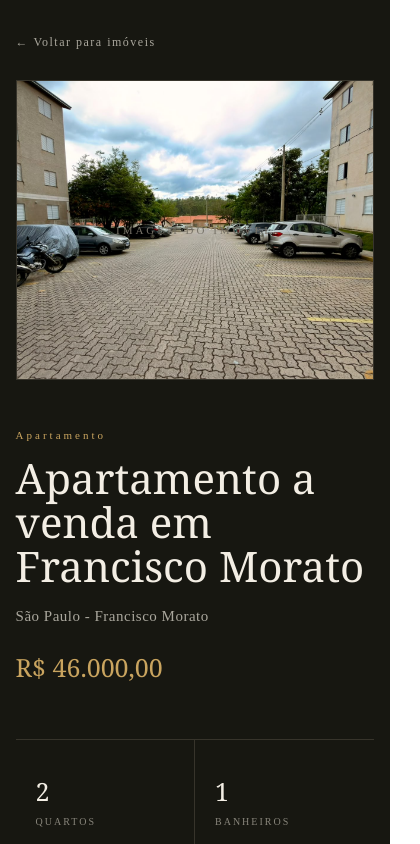
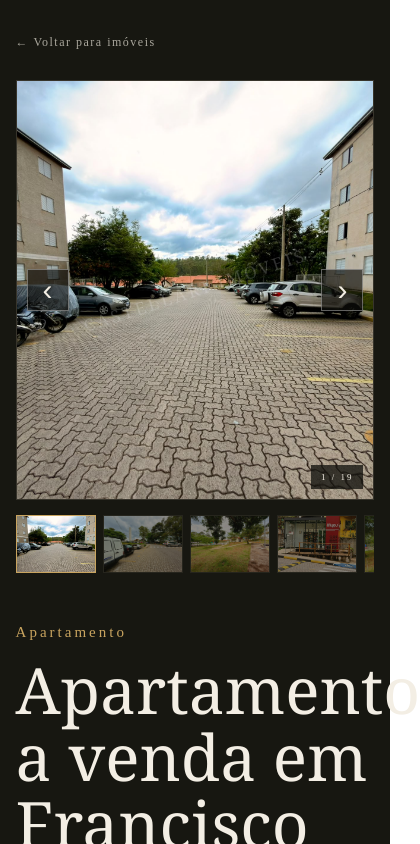
Before and after one commit to Renanhfernands/Castellari-imoveis, a React (Vite) app: page /imoveis/1 in a window 390 px wide. Shown: the top 844 px of the page, 420 px wide, since content can reach past the window. Built offline with nearby package versions, Linux system fonts and the light colour scheme.

Commit message:
finaliza site

```diff
--- a/src/components/menu/CastellariLanding/CastellariLanding.jsx
+++ b/src/components/menu/CastellariLanding/CastellariLanding.jsx
@@ -191,9 +191,55 @@ export default function CastellariLanding() {
       {/* ================= NAV ================= */}
       <header className={`nav${scrolled ? " scrolled" : ""}`}>
         <div className="wrap nav-inner">
-          <a href="#" className="brand">
-            <span className="mark"></span>CASTELLARI IMÓVEIS
-          </a>
+        <a href="#" className="brand">
+ <svg
+    className="logo-castelo"
+    viewBox="0 0 100 100"
+    xmlns="http://www.w3.org/2000/svg"
+    aria-hidden="true"
+  >
+    <g
+      fill="none"
+      stroke="#c9a45f"
+      strokeWidth="3"
+      strokeLinecap="round"
+      strokeLinejoin="round"
+    >
+      {/* Torre central */}
+      <path d="M35 82V28H65V82" />
+
+      {/* Torre esquerda */}
+      <path d="M10 82V43H35V82" />
+
+      {/* Torre direita */}
+      <path d="M65 82V43H90V82" />
+
+      {/* Ameias torre central */}
+      <path d="M35 28V21H42V28H50V21H58V28H65" />
+
+      {/* Ameias torre esquerda */}
+      <path d="M10 43V36H17V43H24V36H31V43H35" />
+
+      {/* Ameias torre direita */}
+      <path d="M65 43V36H72V43H79V36H86V43H90" />
+
+      {/* Porta */}
+      <path d="M44 82V67C44 61 48 57 50 57C52 57 56 61 56 67V82" />
+
+      {/* Janela */}
+      <path d="M47 45V40C47 37 53 37 53 40V45" />
+
+      {/* Bandeira */}
+      <path d="M50 21V9" />
+      <path d="M50 9H70L62 15L70 21H50" />
+
+      {/* Base */}
+      <path d="M6 82H94" />
+    </g>
+  </svg>
+
+  CASTELLARI IMÓVEIS
+</a>
           <nav className="nav-links">
             <a href="#imoveis">Imóveis</a>
             <a href="#diferenciais">Diferenciais</a>
--- a/src/pages/Imoveis/Imoveis.css
+++ b/src/pages/Imoveis/Imoveis.css
@@ -18,15 +18,23 @@
 }
 
 .logo {
-  font-family: Georgia, serif;
+  display: flex;
+  align-items: center;
+  gap: 10px;
+
+  color: #f3eee4;
+
+  font-family: Georgia, "Times New Roman", serif;
   font-size: 20px;
   font-weight: bold;
   letter-spacing: 2px;
 }
 
-.logo span {
-  color: #c9a45f;
-  margin-right: 8px;
+.logo-castelo {
+  width: 50px;
+  height: 34px;
+  display: block;
+  flex-shrink: 0;
 }
 
 .imoveis-header nav {
--- a/src/pages/Imoveis/Imoveis.jsx
+++ b/src/pages/Imoveis/Imoveis.jsx
@@ -6,9 +6,55 @@ function Imoveis() {
   return (
     <div className="imoveis-page">
       <header className="imoveis-header">
-        <div className="logo">
-          <span>◇</span> CASTELLARI IMÓVEIS
-        </div>
+     <div className="logo">
+  <svg
+    className="logo-castelo"
+    viewBox="0 0 100 100"
+    xmlns="http://www.w3.org/2000/svg"
+    aria-hidden="true"
+  >
+    <g
+      fill="none"
+      stroke="#c9a45f"
+      strokeWidth="3"
+      strokeLinecap="round"
+      strokeLinejoin="round"
+    >
+      {/* Torre central */}
+      <path d="M35 82V28H65V82" />
+
+      {/* Torre esquerda */}
+      <path d="M10 82V43H35V82" />
+
+      {/* Torre direita */}
+      <path d="M65 82V43H90V82" />
+
+      {/* Ameias torre central */}
+      <path d="M35 28V21H42V28H50V21H58V28H65" />
+
+      {/* Ameias torre esquerda */}
+      <path d="M10 43V36H17V43H24V36H31V43H35" />
+
+      {/* Ameias torre direita */}
+      <path d="M65 43V36H72V43H79V36H86V43H90" />
+
+      {/* Porta */}
+      <path d="M44 82V67C44 61 48 57 50 57C52 57 56 61 56 67V82" />
+
+      {/* Janela */}
+      <path d="M47 45V40C47 37 53 37 53 40V45" />
+
+      {/* Bandeira */}
+      <path d="M50 21V9" />
+      <path d="M50 9H70L62 15L70 21H50" />
+
+      {/* Base */}
+      <path d="M6 82H94" />
+    </g>
+  </svg>
+
+  <span>CASTELLARI IMÓVEIS</span>
+</div>
 
         <nav>
           <a href="/">INÍCIO</a>
--- a/src/pages/Imoveis/Imoveis/Detalhes/ImovelDetalhes.css
+++ b/src/pages/Imoveis/Imoveis/Detalhes/ImovelDetalhes.css
@@ -486,3 +486,244 @@
     font-size: 9px;
   }
 }
+/* ============================= */
+/* CARROSSEL DE FOTOS */
+/* ============================= */
+
+.detalhe-carrossel {
+  width: 100%;
+}
+
+.carrossel-principal {
+  position: relative;
+  width: 100%;
+  height: 500px;
+  overflow: hidden;
+  background: #11110d;
+  border: 1px solid #37342b;
+}
+
+.carrossel-imagem {
+  width: 100%;
+  height: 100%;
+  display: block;
+  object-fit: cover;
+}
+
+.carrossel-marca {
+  position: absolute;
+  left: 50%;
+  top: 50%;
+  transform: translate(-50%, -50%) rotate(-18deg);
+
+  color: rgba(255, 255, 255, 0.18);
+  font-family: Georgia, "Times New Roman", serif;
+  font-size: 28px;
+  letter-spacing: 5px;
+  white-space: nowrap;
+
+  pointer-events: none;
+}
+
+.carrossel-seta {
+  position: absolute;
+  top: 50%;
+  transform: translateY(-50%);
+
+  width: 50px;
+  height: 50px;
+
+  border: 1px solid rgba(255, 255, 255, 0.35);
+  background: rgba(15, 15, 11, 0.65);
+
+  color: #f3eee4;
+  font-size: 38px;
+  line-height: 1;
+
+  cursor: pointer;
+
+  display: flex;
+  align-items: center;
+  justify-content: center;
+
+  transition: all 0.25s ease;
+}
+
+.carrossel-seta:hover {
+  background: #c9a45f;
+  border-color: #c9a45f;
+  color: #171711;
+}
+
+.carrossel-esquerda {
+  left: 20px;
+}
+
+.carrossel-direita {
+  right: 20px;
+}
+
+.carrossel-contador {
+  position: absolute;
+  right: 20px;
+  bottom: 20px;
+
+  padding: 9px 14px;
+
+  background: rgba(15, 15, 11, 0.75);
+
+  color: #f3eee4;
+
+  font-size: 11px;
+  letter-spacing: 2px;
+}
+
+/* MINIATURAS */
+
+.carrossel-miniaturas {
+  display: flex;
+  gap: 10px;
+
+  margin-top: 15px;
+
+  overflow-x: auto;
+
+  padding-bottom: 5px;
+
+  scrollbar-width: thin;
+}
+
+.carrossel-miniatura {
+  flex: 0 0 90px;
+
+  width: 90px;
+  height: 65px;
+
+  padding: 0;
+
+  border: 1px solid #37342b;
+
+  background: #24231c;
+
+  cursor: pointer;
+
+  opacity: 0.5;
+
+  transition:
+    opacity 0.25s ease,
+    border-color 0.25s ease;
+}
+
+.carrossel-miniatura:hover {
+  opacity: 0.85;
+}
+
+.carrossel-miniatura.ativa {
+  opacity: 1;
+  border-color: #c9a45f;
+}
+
+.carrossel-miniatura img {
+  width: 100%;
+  height: 100%;
+
+  object-fit: cover;
+
+  display: block;
+}
+
+
+/* ============================= */
+/* RESPONSIVO */
+/* ============================= */
+
+@media (max-width: 900px) {
+
+  .carrossel-principal {
+    height: 420px;
+  }
+
+}
+
+@media (max-width: 600px) {
+
+  .carrossel-principal {
+    height: 300px;
+  }
+
+  .carrossel-marca {
+    font-size: 17px;
+    letter-spacing: 3px;
+  }
+
+  .carrossel-seta {
+    width: 42px;
+    height: 42px;
+    font-size: 30px;
+  }
+
+  .carrossel-esquerda {
+    left: 10px;
+  }
+
+  .carrossel-direita {
+    right: 10px;
+  }
+
+  .carrossel-contador {
+    right: 10px;
+    bottom: 10px;
+    font-size: 9px;
+    padding: 7px 10px;
+  }
+
+  .carrossel-miniaturas {
+    gap: 7px;
+  }
+
+  .carrossel-miniatura {
+    flex: 0 0 70px;
+    width: 70px;
+    height: 50px;
+  }
+
+}
+
+/* ============================= */
+/* AJUSTE FINAL DOS TEXTOS */
+/* ============================= */
+
+.imovel-detalhes .detalhe-tipo {
+  font-size: 15px !important;
+}
+
+.imovel-detalhes .detalhe-informacoes h1 {
+  font-size: 64px !important;
+}
+
+.imovel-detalhes .detalhe-localizacao {
+  font-size: 18px !important;
+}
+
+.imovel-detalhes .detalhe-preco {
+  font-size: 38px !important;
+}
+
+.imovel-detalhes .caracteristica strong {
+  font-size: 32px !important;
+}
+
+.imovel-detalhes .caracteristica span {
+  font-size: 12px !important;
+  letter-spacing: 2px !important;
+}
+
+.carrossel-principal {
+  height: 420px !important;
+}
+
+.carrossel-miniatura {
+  width: 80px !important;
+  height: 58px !important;
+  flex-basis: 80px !important;
+}
--- a/src/pages/Imoveis/Imoveis/Detalhes/ImovelDetalhes.jsx
+++ b/src/pages/Imoveis/Imoveis/Detalhes/ImovelDetalhes.jsx
@@ -1,3 +1,4 @@
+import { useState } from "react";
 import { Link, useParams } from "react-router-dom";
 import imoveis from "../../../../Data/Imoveiss.js";
 import "./ImovelDetalhes.css";
@@ -8,6 +9,8 @@ export default function ImovelDetalhes() {
   const imovel = imoveis.find(
     (item) => String(item.id) === String(id)
   );
+
+  const [fotoAtual, setFotoAtual] = useState(0);
 
   if (!imovel) {
     return (
@@ -42,20 +45,98 @@ export default function ImovelDetalhes() {
           ← Voltar para imóveis
         </Link>
 
-        {/* CAPA */}
+        {/* CARROSSEL */}
 
-<section className="detalhe-capa">
+        <section className="detalhe-carrossel">
+
           {imagens.length > 0 ? (
+            <>
+              <div className="carrossel-principal">
+
                 <img
-      src={imagens[0]}
-      alt={imovel.titulo}
+                  src={imagens[fotoAtual]}
+                  alt={`${imovel.titulo} - foto ${fotoAtual + 1}`}
+                  className="carrossel-imagem"
                 />
+
+                <div className="carrossel-marca">
+                  CASTELLARI IMÓVEIS
+                </div>
+
+                {imagens.length > 1 && (
+                  <>
+                    <button
+                      type="button"
+                      className="carrossel-seta carrossel-esquerda"
+                      onClick={() =>
+                        setFotoAtual((foto) =>
+                          foto === 0
+                            ? imagens.length - 1
+                            : foto - 1
+                        )
+                      }
+                      aria-label="Foto anterior"
+                    >
+                      ‹
+                    </button>
+
+                    <button
+                      type="button"
+                      className="carrossel-seta carrossel-direita"
+                      onClick={() =>
+                        setFotoAtual((foto) =>
+                          foto === imagens.length - 1
+                            ? 0
+                            : foto + 1
+                        )
+                      }
+                      aria-label="Próxima foto"
+                    >
+                      ›
+                    </button>
+
+                    <div className="carrossel-contador">
+                      {fotoAtual + 1} / {imagens.length}
+                    </div>
+                  </>
+                )}
+
+              </div>
+
+              {imagens.length > 1 && (
+                <div className="carrossel-miniaturas">
+
+                  {imagens.map((imagem, index) => (
+                    <button
+                      type="button"
+                      key={index}
+                      className={`carrossel-miniatura ${
+                        fotoAtual === index
+                          ? "ativa"
+                          : ""
+                      }`}
+                      onClick={() =>
+                        setFotoAtual(index)
+                      }
+                    >
+                      <img
+                        src={imagem}
+                        alt={`Miniatura ${index + 1}`}
+                        loading="lazy"
+                      />
+                    </button>
+                  ))}
+
+                </div>
+              )}
+            </>
           ) : (
             <div className="detalhe-sem-imagem">
               <span>CASTELLARI IMÓVEIS</span>
               <p>IMAGEM DA PROPRIEDADE</p>
             </div>
           )}
+
         </section>
 
         {/* INFORMAÇÕES */}
@@ -148,33 +229,6 @@ export default function ImovelDetalhes() {
 
           </section>
 
-          {/* GALERIA */}
-
-          {imagens.length > 1 && (
-            <section className="detalhe-galeria">
-
-              <h2>
-                Galeria
-              </h2>
-
-              <div className="detalhe-galeria-grid">
-
-                {imagens.slice(1).map(
-                  (imagem, index) => (
-                    <img
-                      key={index}
-                      src={imagem}
-                      alt={`${imovel.titulo} - foto ${index + 2}`}
-                      loading="lazy"
-                    />
-                  )
-                )}
-
-              </div>
-
-            </section>
-          )}
-
           {/* VÍDEO */}
 
           {imovel.video && (
@@ -220,6 +274,7 @@ export default function ImovelDetalhes() {
             >
               FALAR COM UM CONSULTOR
             </a>
+
           </section>
 
         </section>
```
Also changed, not shown: src/components/menu/CastellariLanding/CastellariLanding.css (+14 -0 lines), public/logo.jpeg.png (added). Lines whose indentation alone changed are shown as unchanged.
